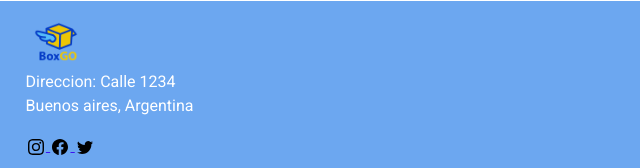
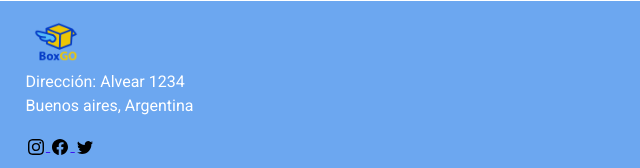
Before and after one commit to agustina-prog/BoxGO-SEO, a website: page index.html in a window 1280 px wide. Shown: the part 2171-2339 px from the top of the page, 0-640 px from the left. Drawn offline with nearby package versions, Linux system fonts and the light colour scheme; a web font is replaced by a local one.

Commit message:
actualice direccion del index

```diff
--- a/index.html
+++ b/index.html
@@ -136,7 +136,7 @@
 <footer>
         <div class="contenido">
             <img class="logotipo" src="./img/nosotros/logotipo-boxgo.png" alt="Imagotipo de boxGO" >
-            <p>Direccion: Calle 1234 <br>
+            <p>Dirección: Alvear 1234 <br>
             Buenos aires, Argentina
             </p>
             <a href="#">
```
